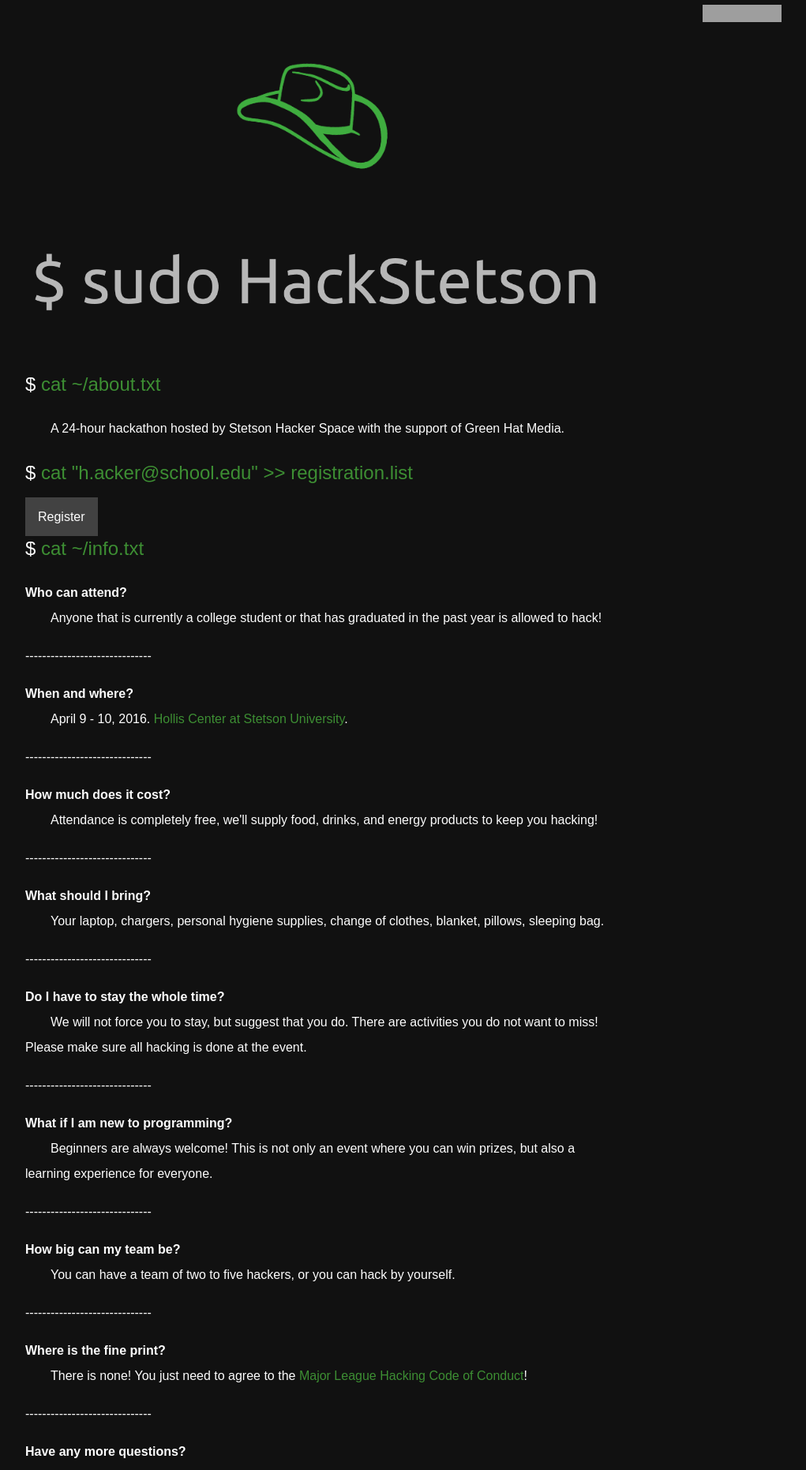
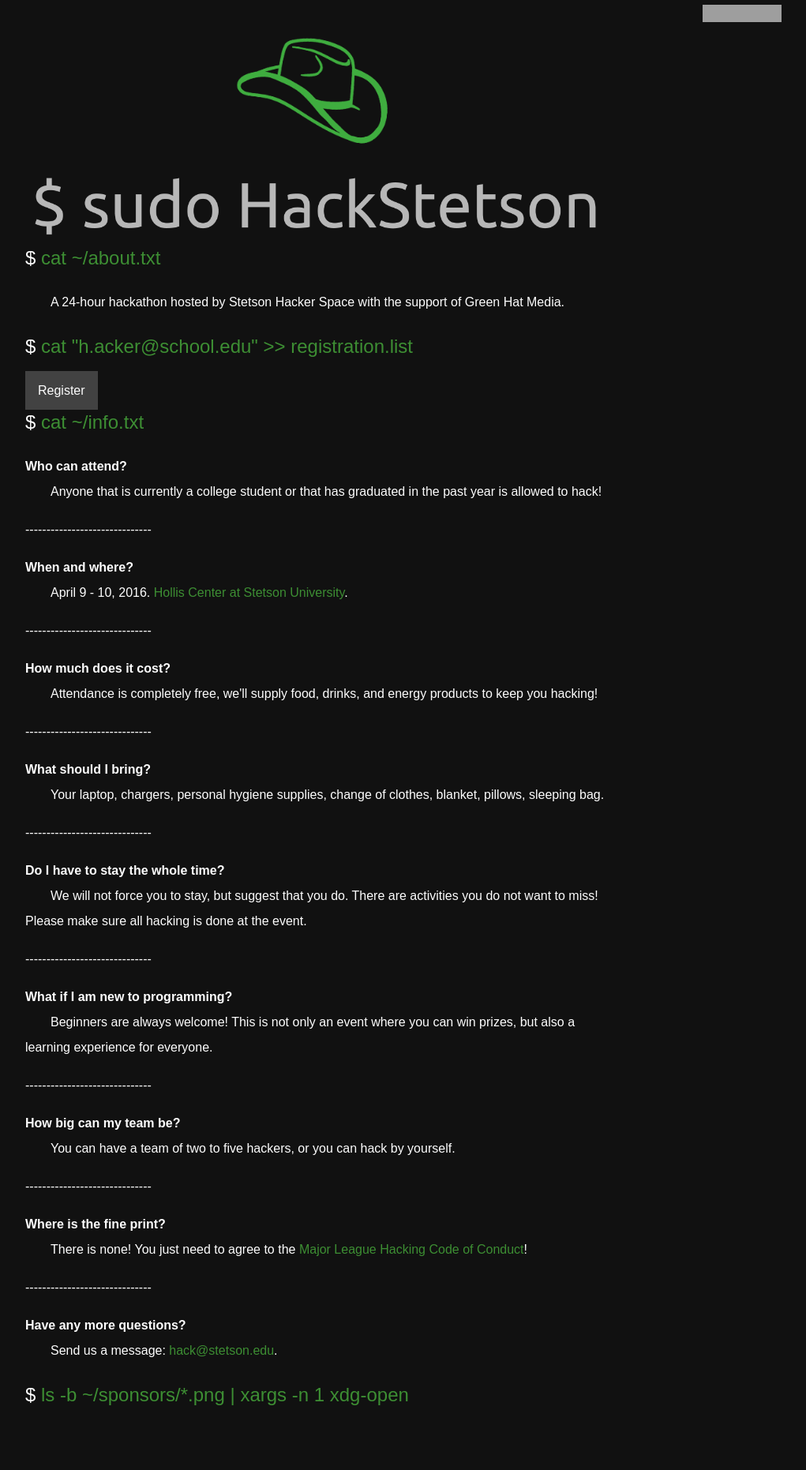
Before and after one commit to suhack/sudo, a Jekyll site: the page built from index.html, in a window 1280 px wide. Shown: the top 1862 px of the page at 79% size, without its empty margins (240-1261 px from the left). Built offline with Jekyll 4.4.1, drawn with Linux system fonts in a browser that asks for light colours; grey boxes are pictures that could not be loaded.

Commit message:
pls pull

```diff
--- a/_sass/_custom.scss
+++ b/_sass/_custom.scss
@@ -1,11 +1,13 @@
 #logo {
   display: block;
-  margin: 4rem auto;
+  margin: auto;
+  margin-top: 4rem auto;
 }
 
 #title-logo {
   display: block;
-  margin: 2rem auto;
+  margin: auto;
+  margin-bottom: 4rem auto;
 }
 
 /**
```
